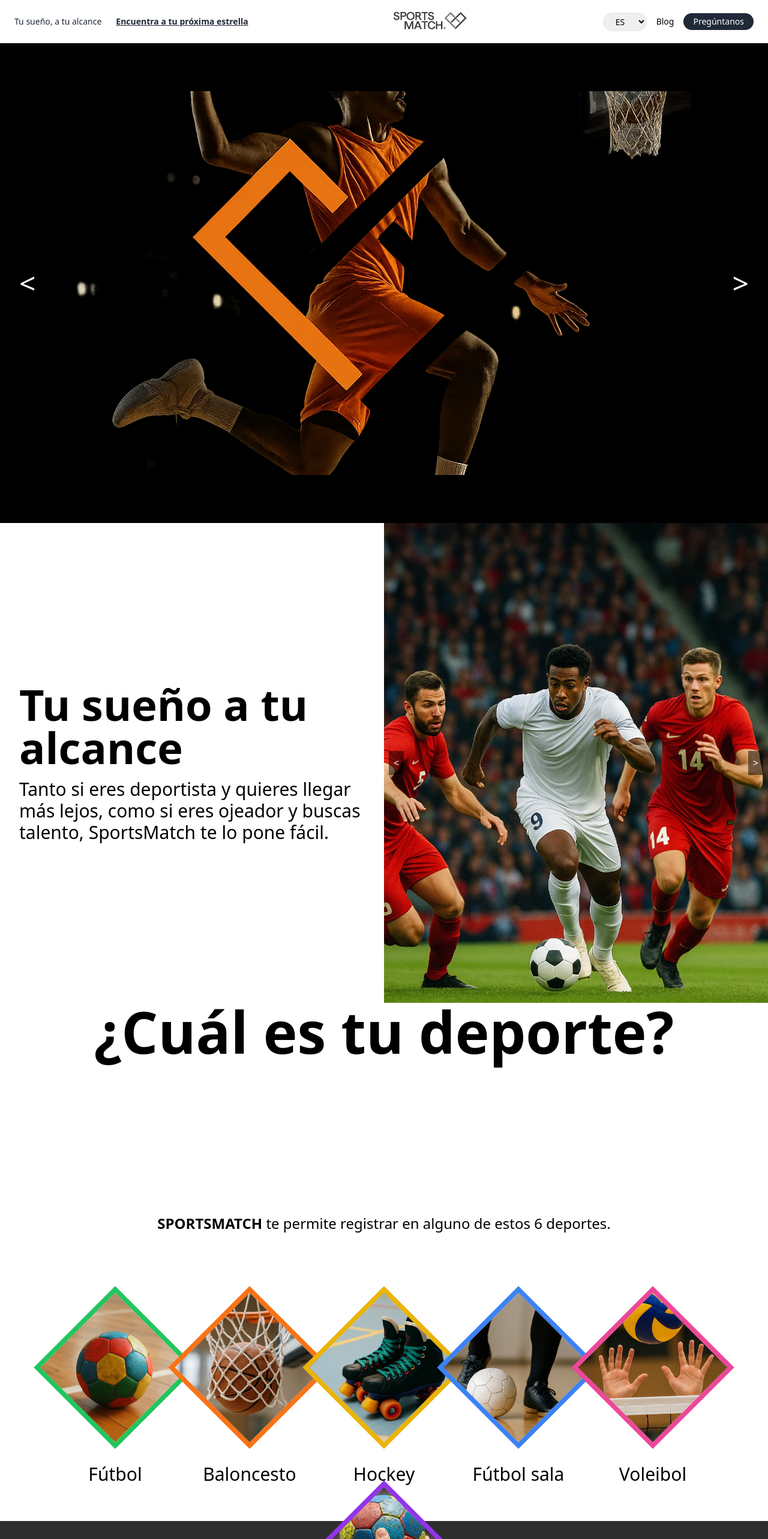
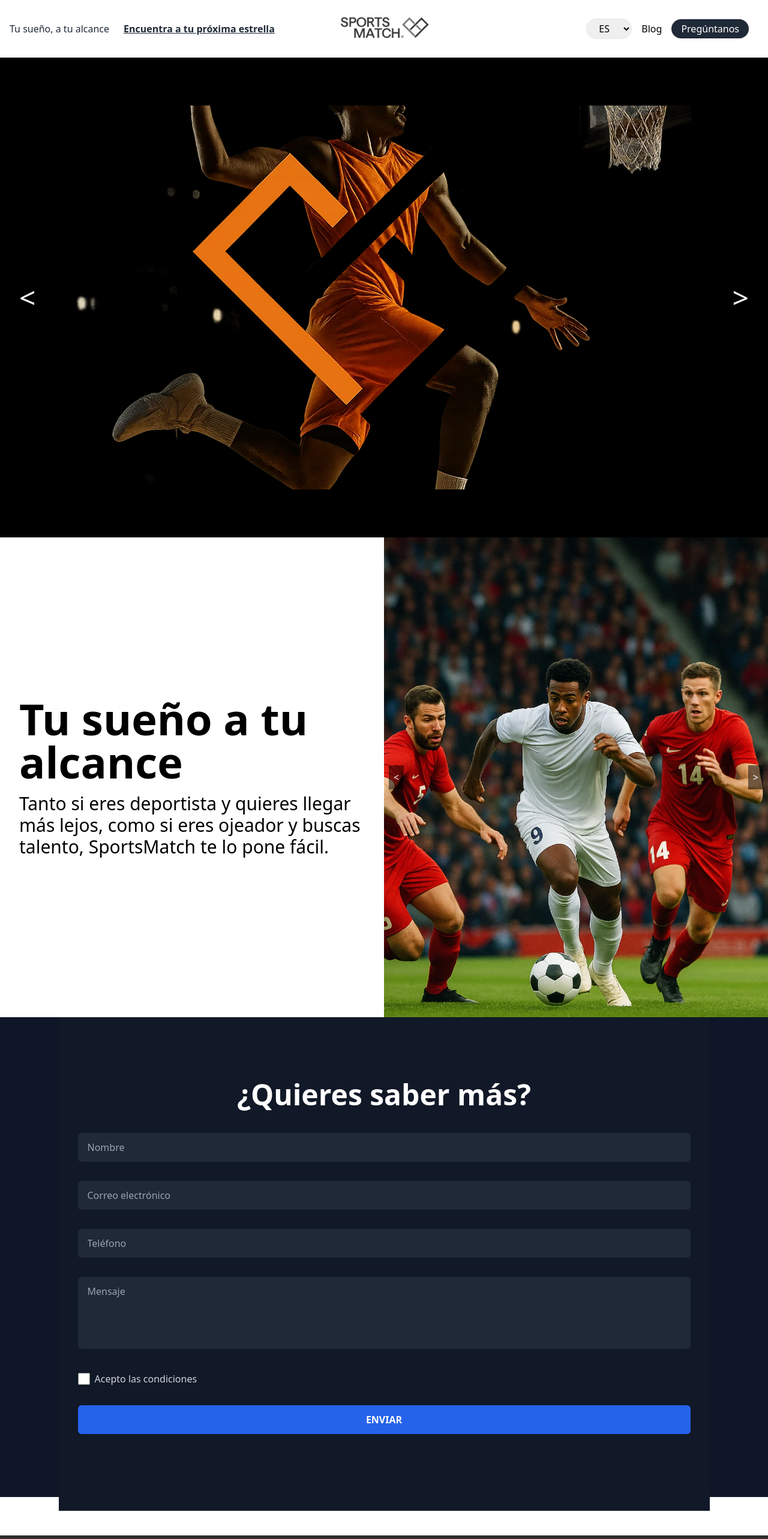
Before and after one commit to sportsmatch-pro/sportsmatch-web, a React (Vite) app: page / in a window 1280 px wide. Shown: the top 2566 px of the page at 60% size. Built offline with nearby package versions, Linux system fonts and the light colour scheme.

Commit message:
Section2 feta y al formulari

```diff
--- a/src/App.jsx
+++ b/src/App.jsx
@@ -44,8 +44,13 @@ function App() {
             />
           </div>
         ))}
+        <div className="relative w-full h-screen snap-start">
+          <Section2 />
+        </div>
       </main>
-      <Section2 />
+      <div className="w-full h-screen bg-[#0e1628] flex items-center justify-center px-4">
+        <Section3 />
+      </div>
       <Footer />
     </>
   );
--- a/src/Navbar.jsx
+++ b/src/Navbar.jsx
@@ -3,26 +3,23 @@ import logo from "./assets/logo.png";
 function Navbar() {
   return (
     <header className="bg-white shadow-sm">
-      <div className="max-w-7xl mx-auto px-6 py-4 flex items-center justify-between">
-        {/* Izquierda */}
-        <div className="flex items-center space-x-6 text-sm text-gray-800">
+      <div className="w-full px-4 py-6 flex items-center justify-between">
+        <div className="flex-1 flex items-center space-x-6 text-base text-gray-800 justify-start ml-0">
           <a href="#" className="hover:underline">Tu sueño, a tu alcance</a>
           <a href="#" className="font-bold underline">Encuentra a tu próxima estrella</a>
         </div>
 
-        {/* Centro: Logo */}
-        <div className="flex justify-center">
-          <img src={logo} alt="SportsMatch Logo" className="h-10" />
+        <div className="flex justify-center flex-shrink-0">
+          <img src={logo} alt="SportsMatch Logo" className="h-12" />
         </div>
 
-        {/* Derecha */}
-        <div className="flex items-center space-x-4">
-          <select className="border rounded-full px-4 py-1 text-sm">
+        <div className="flex-1 flex items-center justify-end space-x-4 text-base mr-4">
+          <select className="border rounded-full px-4 py-1">
             <option>ES</option>
             <option>EN</option>
           </select>
-          <a href="#" className="text-sm">Blog</a>
-          <button className="bg-gray-800 text-white px-4 py-1 rounded-full text-sm">Pregúntanos</button>
+          <a href="#" className="">Blog</a>
+          <button className="bg-gray-800 text-white px-4 py-1 rounded-full">Pregúntanos</button>
         </div>
       </div>
     </header>
--- a/src/Section2.jsx
+++ b/src/Section2.jsx
@@ -4,6 +4,7 @@ import hockey from "./assets/hockeysection2.png";
 import futsal from "./assets/futbolsalasection2.png";
 import volei from "./assets/voleibolsection2.png";
 import balonmano from "./assets/balonmanosection2.png";
+
 function Section2() {
   const deportes = [
     { nombre: "Fútbol", color: "border-green-500", imagen: futbol },
@@ -15,7 +16,7 @@ function Section2() {
   ];
 
   return (
-    <section className="w-screen h-screen snap-start flex flex-col items-center justify-start bg-white">
+    <section className="snap-center snap-mandatory w-screen min-h-screen flex flex-col items-center justify-center bg-white">
       <h2 className="text-8xl font-bold mb-32 mt-0">¿Cuál es tu deporte?</h2>
       <p className="mb-32 mt-32 text-2xl">
         <span className="font-bold">SPORTSMATCH</span> te permite registrar en alguno de estos 6 deportes.
--- a/src/Section3.jsx
+++ b/src/Section3.jsx
@@ -2,26 +2,45 @@ import React from "react";
 
 const Section3 = () => {
   return (
-    <section className="bg-white py-16 px-4">
-      <div className="max-w-5xl mx-auto text-center">
-        <h2 className="text-3xl font-bold text-gray-800 mb-4">¿Por qué elegir SportsMatch?</h2>
-        <p className="text-gray-600 mb-8">
-          Nuestra plataforma facilita la conexión entre deportistas y la gestión de partidos de manera rápida y eficiente.
-        </p>
-        <div className="grid grid-cols-1 sm:grid-cols-3 gap-8">
-          <div>
-            <h3 className="text-xl font-semibold text-blue-600">Organiza</h3>
-            <p className="text-gray-600">Crea partidos y gestiona horarios fácilmente.</p>
-          </div>
-          <div>
-            <h3 className="text-xl font-semibold text-blue-600">Conecta</h3>
-            <p className="text-gray-600">Encuentra y únete a otros deportistas según tu nivel y ubicación.</p>
-          </div>
-          <div>
-            <h3 className="text-xl font-semibold text-blue-600">Disfruta</h3>
-            <p className="text-gray-600">Juega, mejora y diviértete con tu comunidad deportiva.</p>
-          </div>
-        </div>
+    <section className="bg-gray-900 min-h-screen py-32 px-8">
+      <div className="max-w-full mx-auto text-center w-full h-full">
+        <h2 className="text-5xl font-bold text-white mb-10">¿Quieres saber más?</h2>
+        <form className="space-y-8 text-left max-w-7xl mx-auto">
+          <input
+            type="text"
+            name="nombre"
+            placeholder="Nombre"
+            className="w-full bg-gray-800 text-white rounded-md px-4 py-3 placeholder-gray-400 focus:outline-none focus:ring-2 focus:ring-blue-500"
+          />
+          <input
+            type="email"
+            name="correo"
+            placeholder="Correo electrónico"
+            className="w-full bg-gray-800 text-white rounded-md px-4 py-3 placeholder-gray-400 focus:outline-none focus:ring-2 focus:ring-blue-500"
+          />
+          <input
+            type="tel"
+            name="telefono"
+            placeholder="Teléfono"
+            className="w-full bg-gray-800 text-white rounded-md px-4 py-3 placeholder-gray-400 focus:outline-none focus:ring-2 focus:ring-blue-500"
+          />
+          <textarea
+            name="mensaje"
+            rows="4"
+            placeholder="Mensaje"
+            className="w-full bg-gray-800 text-white rounded-md px-4 py-3 placeholder-gray-400 resize-none focus:outline-none focus:ring-2 focus:ring-blue-500"
+          ></textarea>
+          <label className="flex items-center space-x-2 text-gray-300">
+            <input type="checkbox" className="form-checkbox h-5 w-5 text-blue-600 bg-gray-800 rounded focus:ring-2 focus:ring-blue-500" />
+            <span>Acepto las condiciones</span>
+          </label>
+          <button
+            type="submit"
+            className="w-full bg-blue-600 hover:bg-blue-700 text-white font-semibold py-3 rounded-md transition-colors"
+          >
+            ENVIAR
+          </button>
+        </form>
       </div>
     </section>
   );
```
Also changed, not shown: 1 other file (tests, documents, lock files or other folders).
